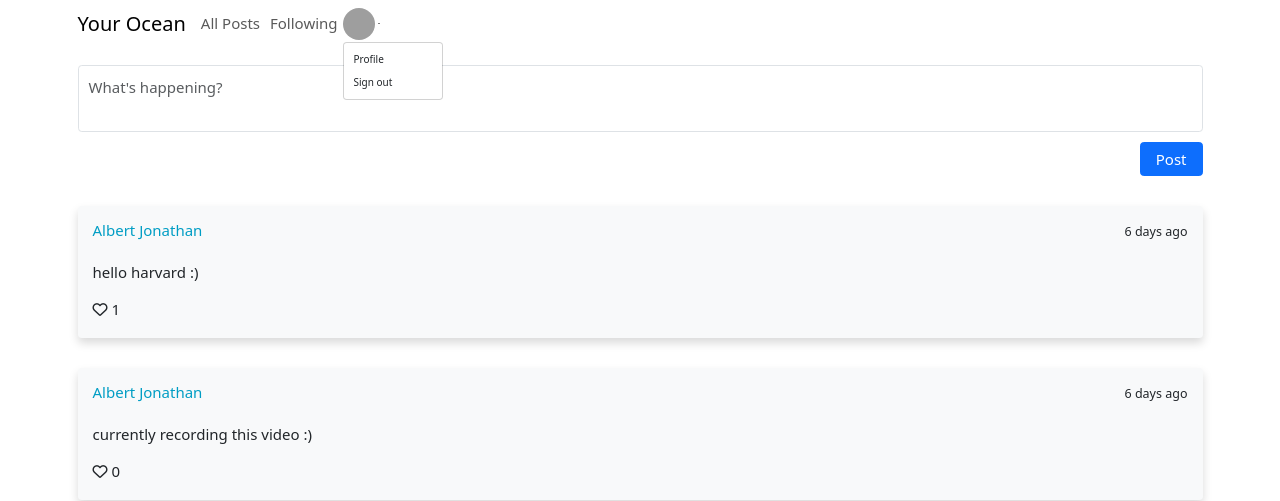
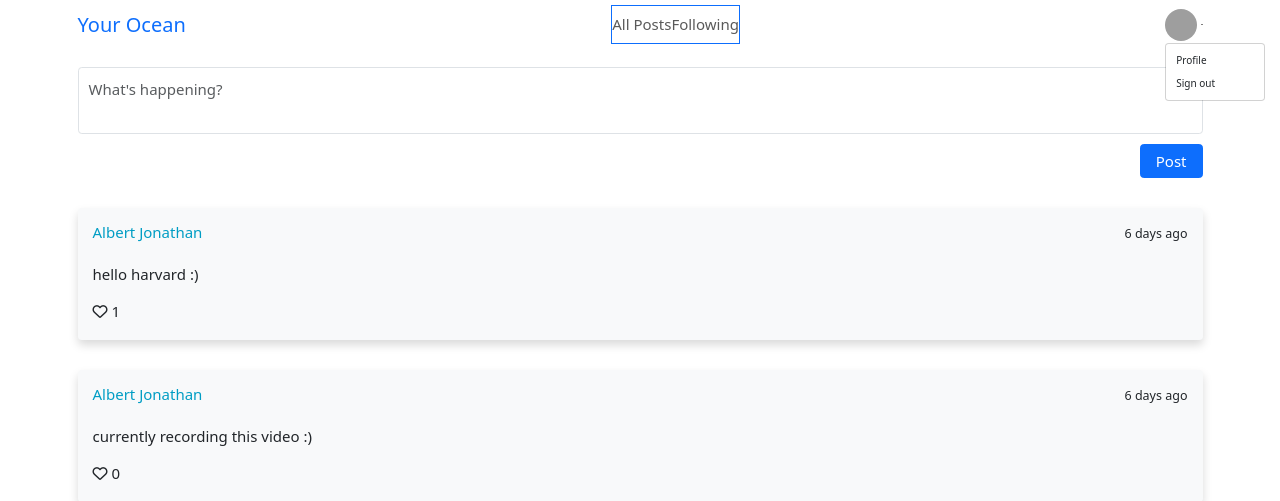
Before and after one commit to repsandcode/yourocean, a Django app: page / in a window 1280 px wide. Shown: the top 501 px of the page. Run offline with Django 3.2, Linux system fonts and the light colour scheme; a user stored in the database is signed in; data comes from the database, SQL or seed files in the repository; some libraries are stand-ins or nearby versions; grey boxes are pictures that could not be loaded.

Commit message:
quick fix to nav

```diff
--- a/network/static/network/main.js
+++ b/network/static/network/main.js
@@ -11,14 +11,16 @@ document.addEventListener("DOMContentLoaded", function () {
     .querySelector("#following")
     .addEventListener("click", () => view_posts("following"));
 
-  document.querySelector("#username").addEventListener("click", view_profile);
+  document
+    .querySelector("#username")
+    .addEventListener("click", () => view_profile);
 
   view_posts("all");
 });
 
 function view_posts(view, page_num = 1) {
   document.querySelector("#user-profile").style.display = "none";
-  document.querySelector("#post-form").style.display = "block";
+  document.querySelector("#post-form").style.display = "";
   document.querySelector("#post-form").onsubmit = create_post;
 
   // Adjust the height of the textarea based on its content
--- a/network/templates/network/layout.html
+++ b/network/templates/network/layout.html
@@ -15,15 +15,15 @@
 <body>
     <div class="container-lg">
         {% block nav %}
-        <nav class="navbar navbar-expand-lg mb-4">
-            <a class="navbar-brand pointer display-6 fs-2" id="logo">Your Ocean</a>
+        <nav class="navbar mb-4 d-flex justify-space-between">
+            <a class="pointer display-6 fs-2 text-decoration-none" id="logo">Your Ocean</a>
 
-            <div>
-                <ul class="navbar-nav mr-auto fs-4">
+            <div class="border border-primary">
+                <ul class="navbar-nav mr-auto fs-4 flex-row">
                     <li class="nav-item">
                         <a class="nav-link pointer" id="all-posts">All Posts</a>
                     </li>
-                    <li class=" nav-item">
+                    <li class="nav-item">
                         <a class="nav-link pointer" id="following">Following</a>
                     </li>
                 </ul>
@@ -36,14 +36,14 @@
                 </a>
                 <ul class="dropdown-menu text-small show" data-popper-placement="bottom-start"
                     style="inset: 0px auto auto 0px; margin: 0px; transform: translate3d(0px, 34px, 0px);">
-                    {% if user.is_authenticated %}
+
                     <li><a class="dropdown-item pointer" id="username" data-username="{{user.username}}">Profile</a>
                     </li>
                     <li><a class="dropdown-item pointer" href="{% url 'logout' %}">Sign out</a></li>
-                    {% else %}
-                    <li><a class="dropdown-item pointer" href="{% url 'login' %}">Sign in</a></li>
-                    <li><a class="dropdown-item pointer" href="{% url 'register' %}">Register</a></li>
-                    {% endif %}
+
+                    <!-- <li><a class="dropdown-item pointer" href="{% url 'login' %}">Sign in</a></li>
+                    <li><a class="dropdown-item pointer" href="{% url 'register' %}">Register</a></li> -->
+
                 </ul>
             </div>
         </nav>
```
